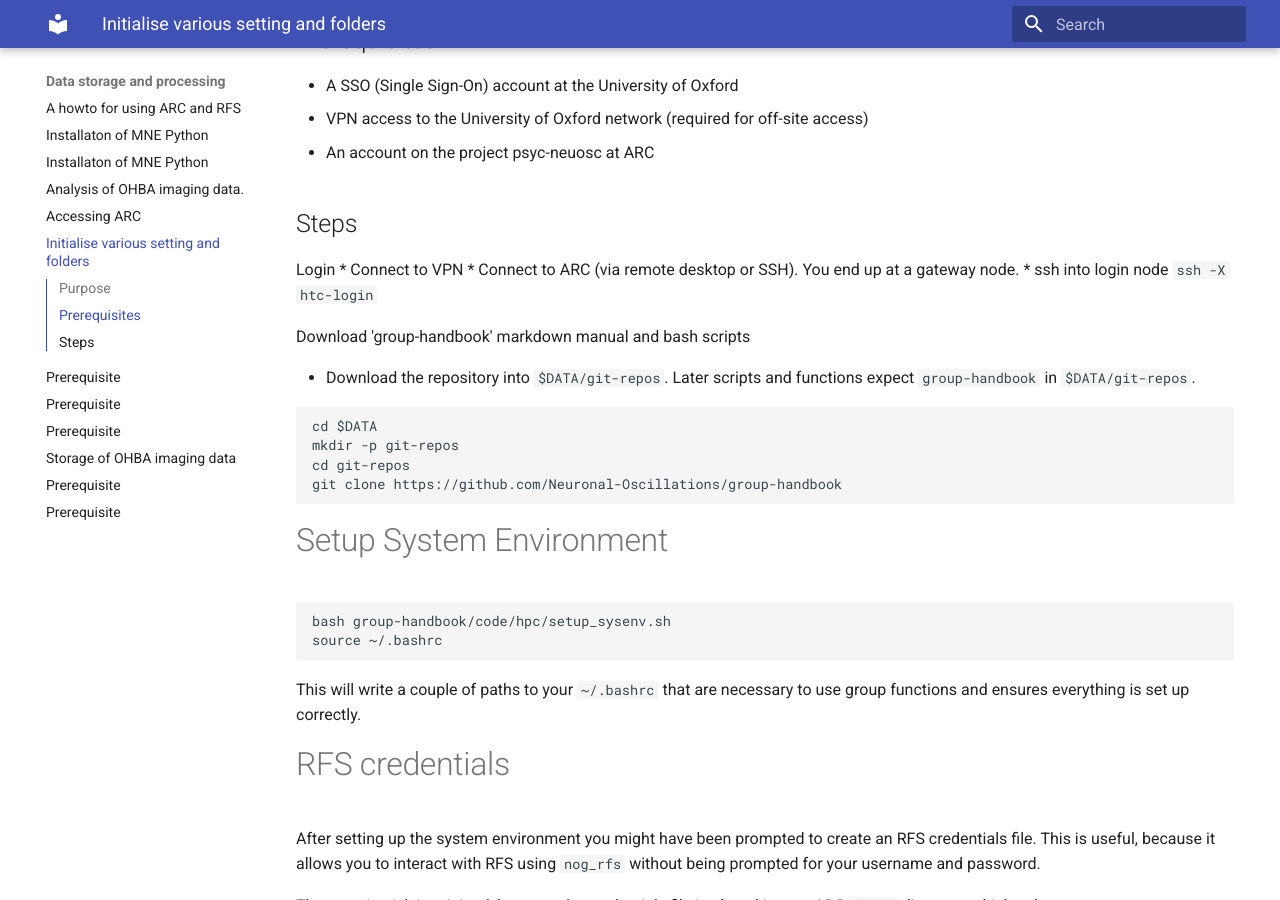
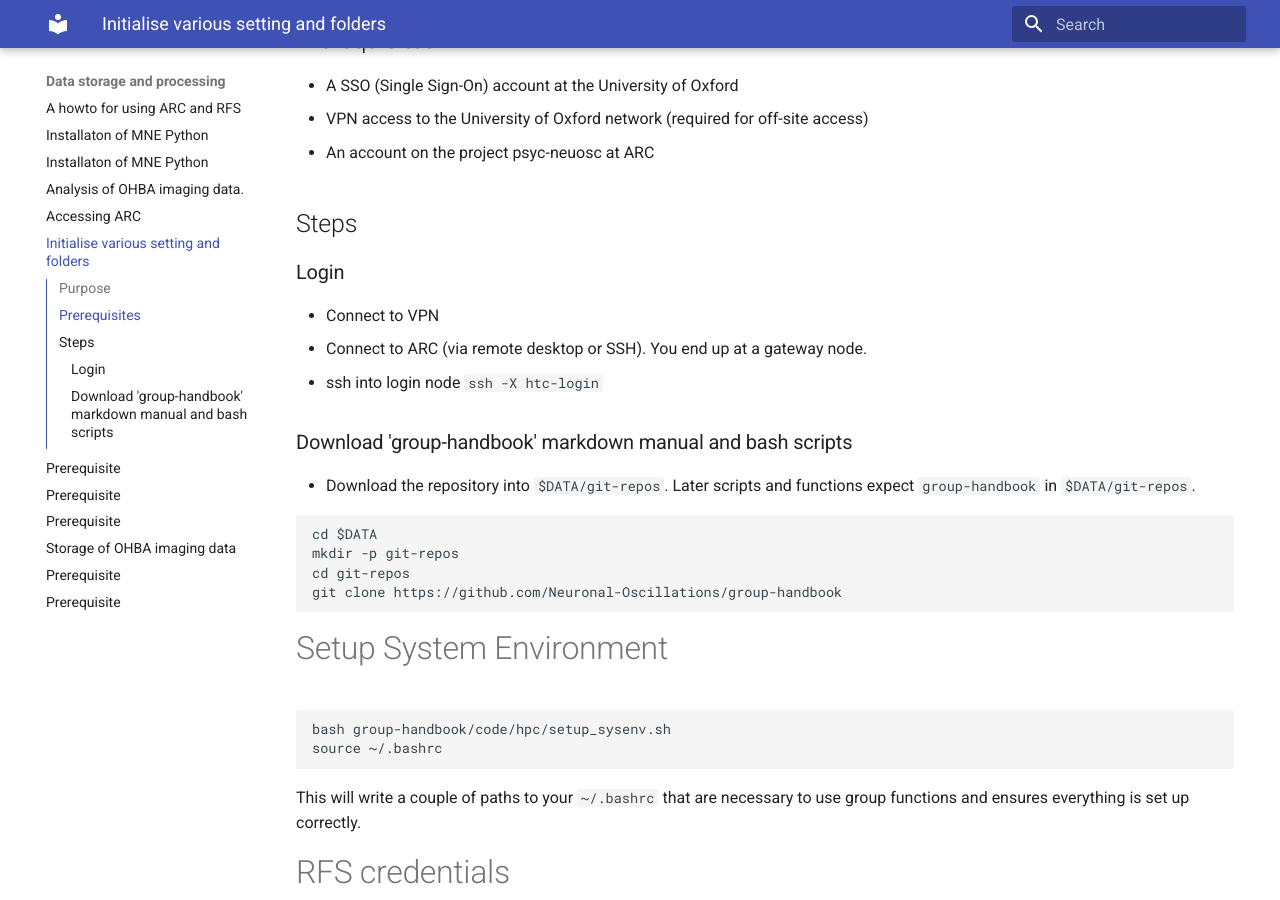
Before and after one commit to Neuronal-Oscillations/group-handbook, an MkDocs documentation site: the page built from docs/data_storage_and_processing/first_steps.md, in a window 1280 px wide and 900 px high, scrolled down 348 px. Built offline with MkDocs 1.6.1 and Material for MkDocs 9.7.7, drawn with Linux system fonts in a browser that asks for light colours.

Commit message:
Update first_steps.md

````diff
--- a/docs/data_storage_and_processing/first_steps.md
+++ b/docs/data_storage_and_processing/first_steps.md
@@ -10,7 +10,7 @@ These instructions will serve to download the 'group-handbook' including various
 
 ## Steps
 
-Login
+### Login
 * Connect to VPN
 * Connect to ARC (via remote desktop or SSH). You end up at a gateway node.
 * ssh into login node
@@ -18,7 +18,7 @@ Login
   ssh -X htc-login
   ```
 
-Download 'group-handbook' markdown manual and bash scripts
+### Download 'group-handbook' markdown manual and bash scripts
 
 * Download the repository into `$DATA/git-repos`. Later scripts and functions expect `group-handbook` in `$DATA/git-repos`.
 ```bash
````
